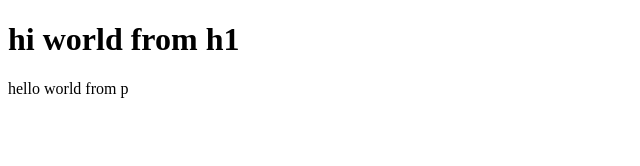
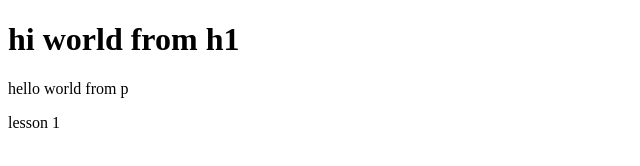
Before and after one commit to anisharuxia/ani-practic, a plain HTML site: page index.html in a window 1280 px wide. Shown: the full height of the page, 0-640 px from the left. Drawn offline with Linux system fonts and the light colour scheme.

Commit message:
add up more p

```diff
--- a/index.html
+++ b/index.html
@@ -8,5 +8,6 @@
 <body>
     <h1>hi world from h1</h1>
     <p>hello world from p</p>
+    <p>lesson 1</p>
 </body>
 </html>
```
